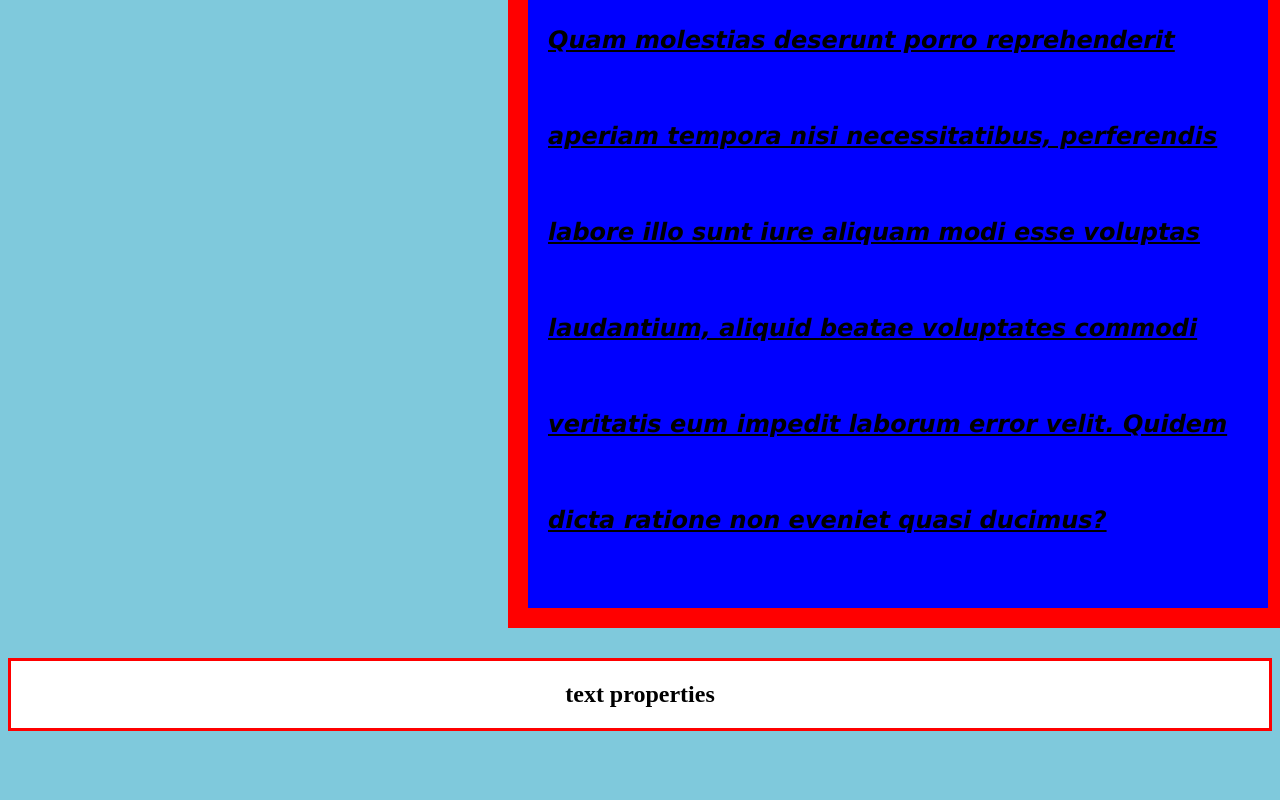
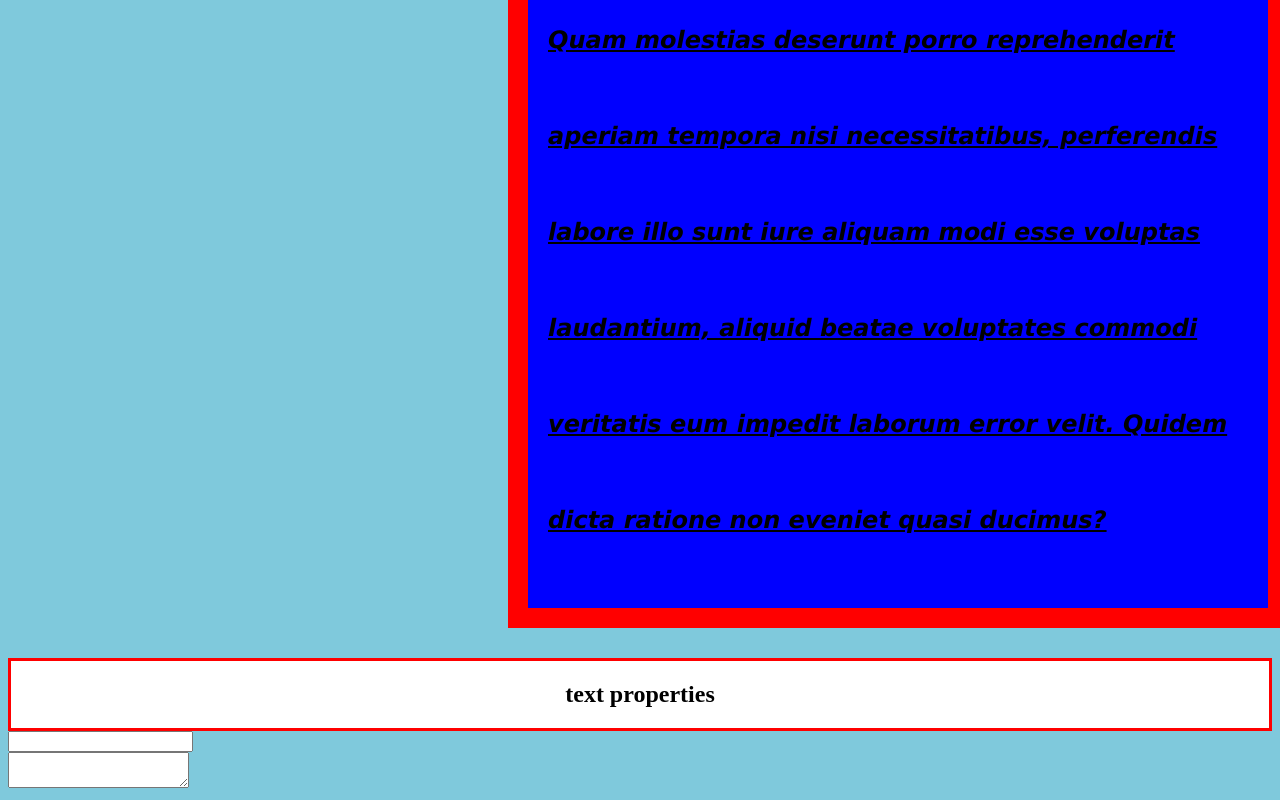
Before and after one commit to thesabyasachibarua/tools-assignment-1, a plain HTML site: page index.html in a window 1280 px wide. Shown: the part 2469-3269 px from the top of the page. Before the commit the page ends 3208 px from the top, so only its background shows below. Drawn offline with Linux system fonts and the light colour scheme.

Commit message:
form and textarea added

```diff
--- a/index.html
+++ b/index.html
@@ -137,5 +137,14 @@
     <h2> text properties </h2>
   </div>
 
+  <div>
+    <form action="post">
+
+      <input type="">
+    </form>
+
+    <textarea name="" id=""></textarea>
+  </div>
+
 </body>
 </html>
```
